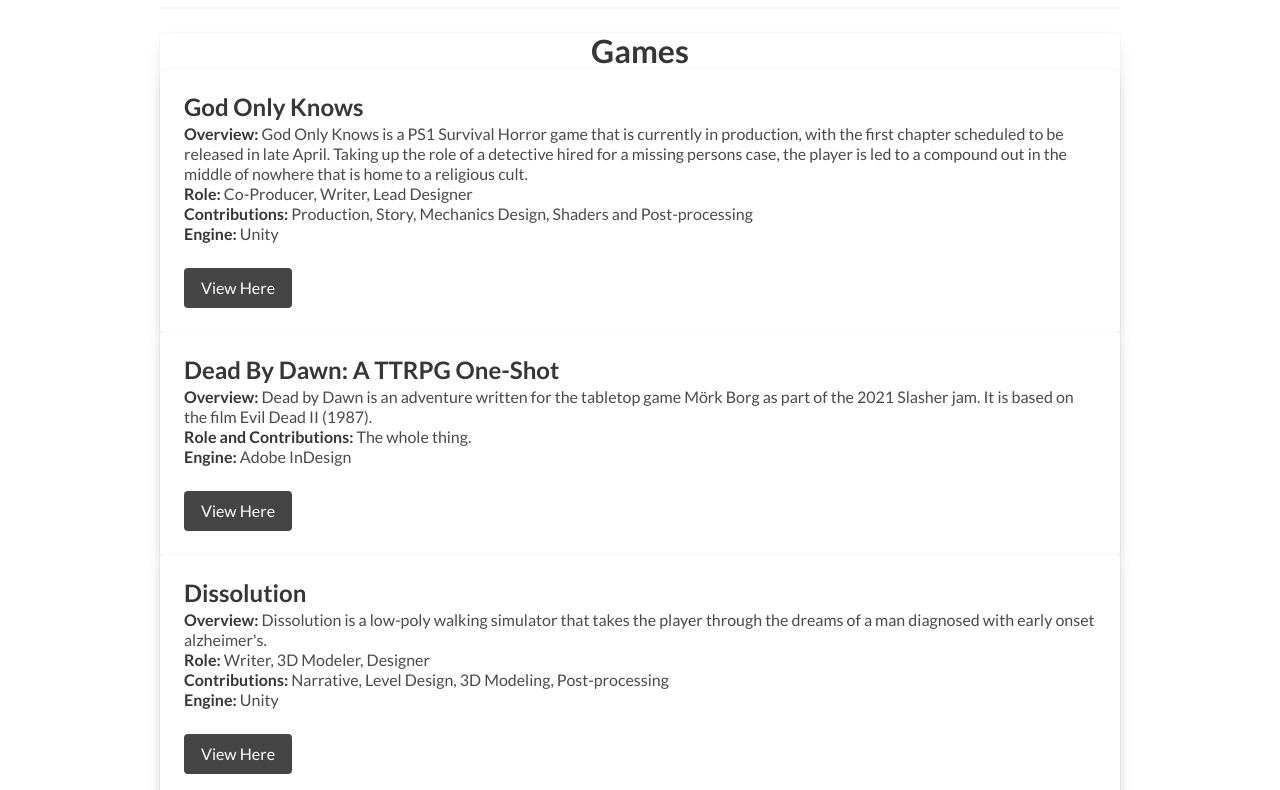
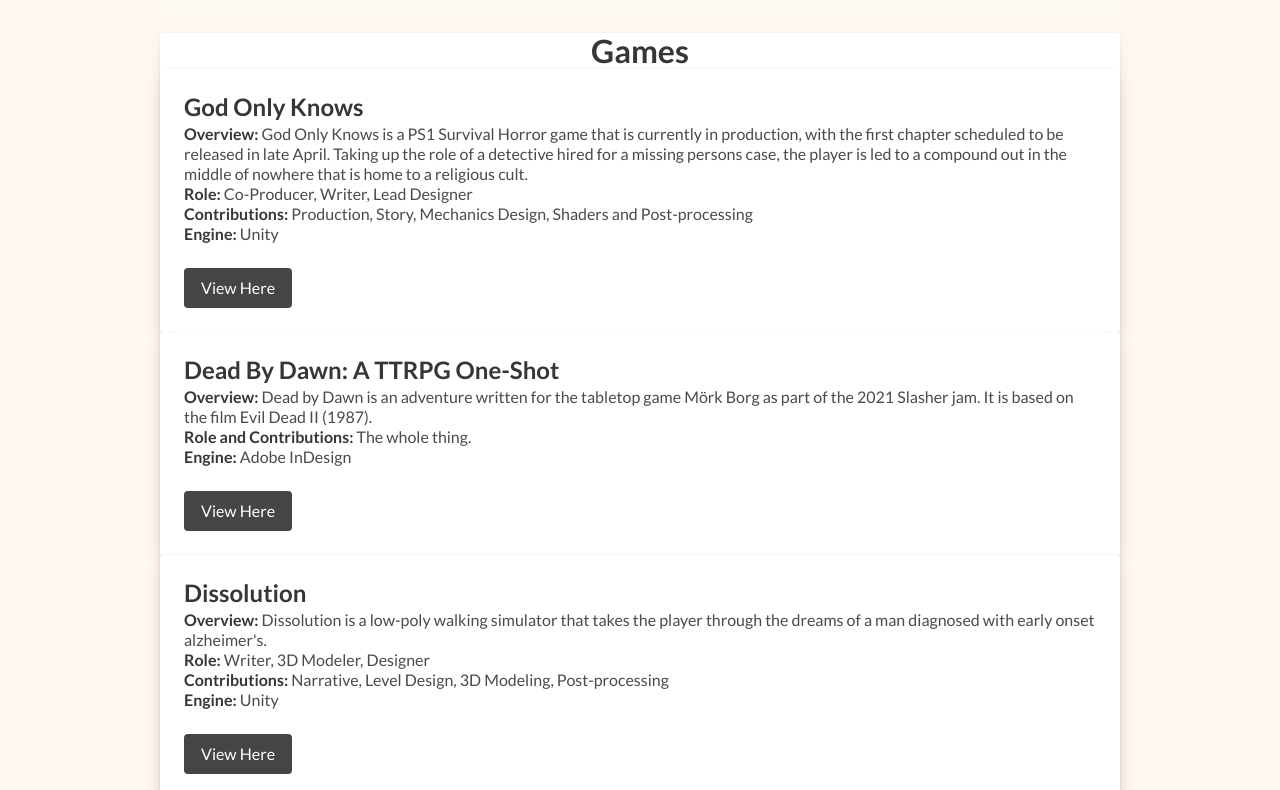
Before and after one commit to KlaatuBaradaNecktie/KlaatuBaradaNecktie.github.io, a plain HTML site: page index.html in a window 1280 px wide. Shown: the part 717-1507 px from the top of the page. Drawn offline with Linux system fonts and the light colour scheme.

Commit message:
Update index.html

```diff
--- a/index.html
+++ b/index.html
@@ -9,7 +9,7 @@
   <script src="https://kit.fontawesome.com/4e5a72c756.js"></script>
 </head>
 
-<body>
+<body bgcolor="fff8f0">
   <section class="hero is-primary">
     <div class="hero-body">
       <div class="container">
```
